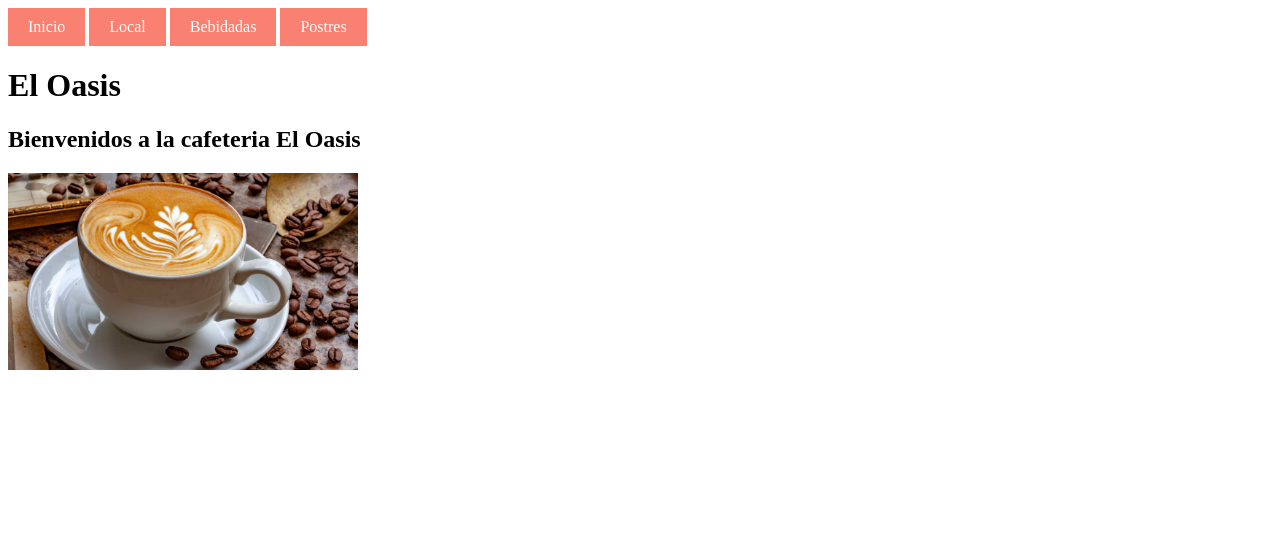
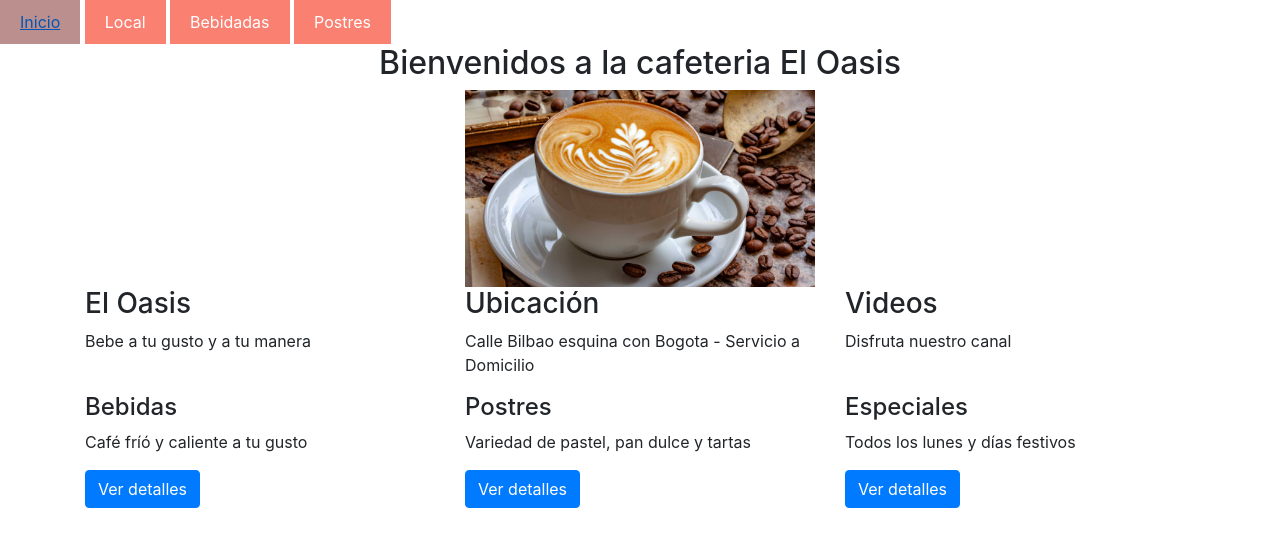
Before and after one commit to LuisContreras1299/17100195-ElOasis, a website: page index.html in a window 1280 px wide. Drawn offline with nearby package versions, Linux system fonts and the light colour scheme.

Commit message:
Se agrego estructura de grid y jumbotron al index

```diff
--- a/index.html
+++ b/index.html
@@ -5,6 +5,7 @@
 	<meta name="viewport" content="width=device-width, initial-scale=1.0">
 	<title>El_Oasis</title>
 	<link rel="stylesheet" type="text/css" href="index.css">
+	<link rel="stylesheet" href="/node_modules/bootstrap/dist/css/bootstrap.min.css">
 </head>
 
 <body>
@@ -14,11 +15,58 @@
 	<a href="#" class="nav-enlace">Bebidadas</a>
 	<a href="#" class="nav-enlace">Postres</a>
 </nav>
-
-    <h1>El Oasis</h1>
+	<div>
+    <center>
 	<h2>Bienvenidos a la cafeteria El Oasis</h2>
    <img width="350px" src="imagenes/DiaInternacionaldelCafe.jpg" />
+   </center>
+   </div>
+ <div class="container">
+        <div class="row">
+            <div class="col-sm-4">
+                <h3>El Oasis</h3>
+                <p>Bebe a tu gusto y a tu manera </p>
+            </div>
+            <div class="col-sm-4">
+                <h3>Ubicación</h3>
+                <p>Calle Bilbao esquina con Bogota - Servicio a Domicilio </p>
+            </div>
+            <div class="col-sm-4">
+                <h3>Videos</h3>
+                <p>Disfruta nuestro canal</p>
+            </div>
+        </div>
+        <div class="row">
+            <div class="col-sm-4">
+                <div>
+                    <h4>Bebidas</h4>
+                    <p>Café fríó y caliente a tu gusto</p>
+                </div>
+                <div><button class="btn btn-primary btn-ver">Ver detalles</button></div>
+            </div>
+            <div class="col-sm-4">
+                <div>
+                    <h4>Postres</h4>
+                    <p>Variedad de pastel, pan dulce y tartas</p>
+                </div>
+                <div><button class="btn btn-primary btn-ver">Ver detalles</button></div>
+            </div>
+            <div class="col-sm-4">
+                <div>
+                    <h4>Especiales</h4>
+                    <p>Todos los lunes y días festivos</p>
+                </div>
+                <div> <button class="btn btn-primary btn-ver">Ver detalles</button></div>
+            </div>
 
 
+        </div>
+    </div>
+
+    <!-- Optional JavaScript -->
+    <!-- jQuery first, then Popper.js, then Bootstrap JS -->
+    <script src="node_modules/jquery/dist/jquery.min.js"></script>
+    <script src="node_modules/popper.js/dist/popper.min.js"></script>
+    <script src="node_modules/bootstrap/dist/js/bootstrap.min.js"></script>
 </body>
 </html>
```
